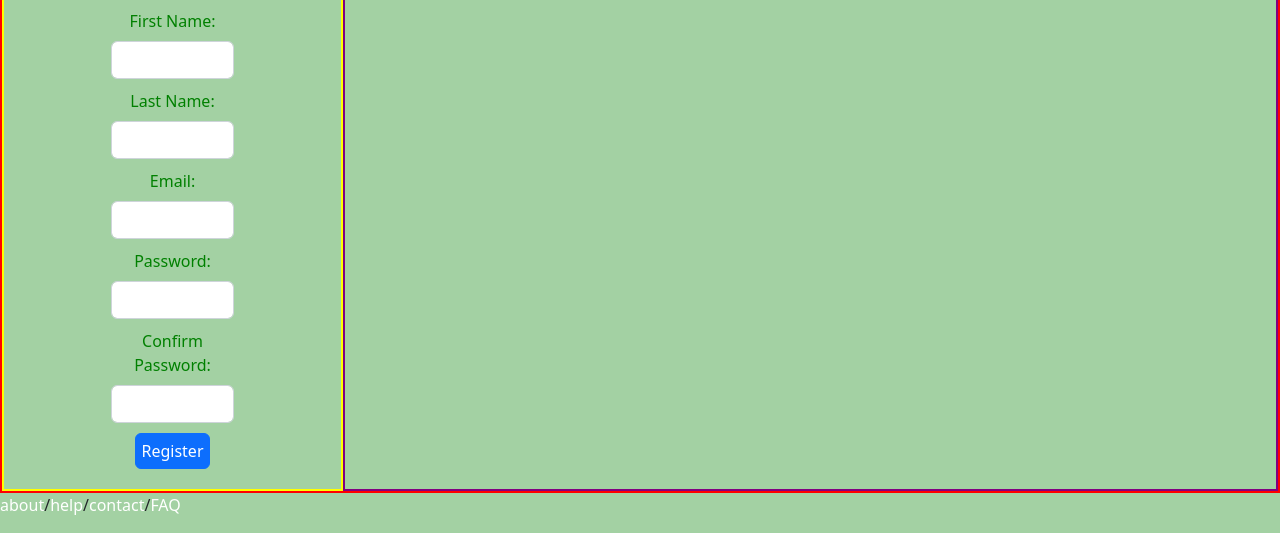
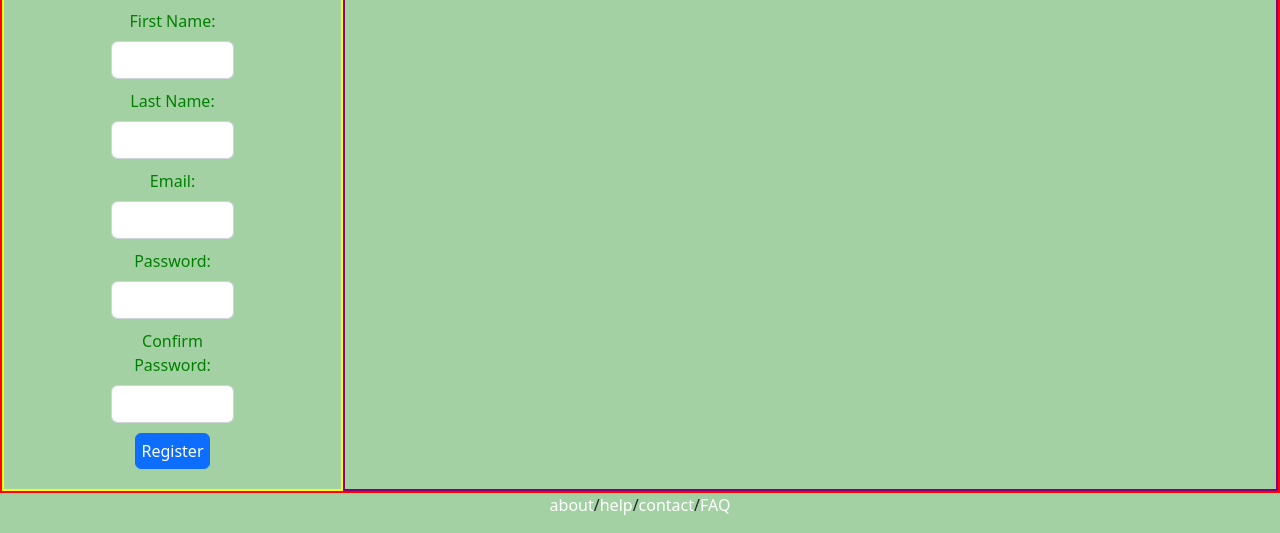
Before and after one commit to albertbravo650/Projects, a Flask app: page / in a window 1280 px wide. Shown: the part 429-962 px from the top of the page. Run offline with Flask 3, Linux system fonts and the light colour scheme.

Commit message:
1st commit and push from PC

```diff
--- a/python/profile/flask_app/static/style.css
+++ b/python/profile/flask_app/static/style.css
@@ -59,3 +59,8 @@ label {
 .bottomBar {
     display: flex;
 }
+
+.bottomBar {
+    display: flex;
+    justify-content: center;
+}
```
